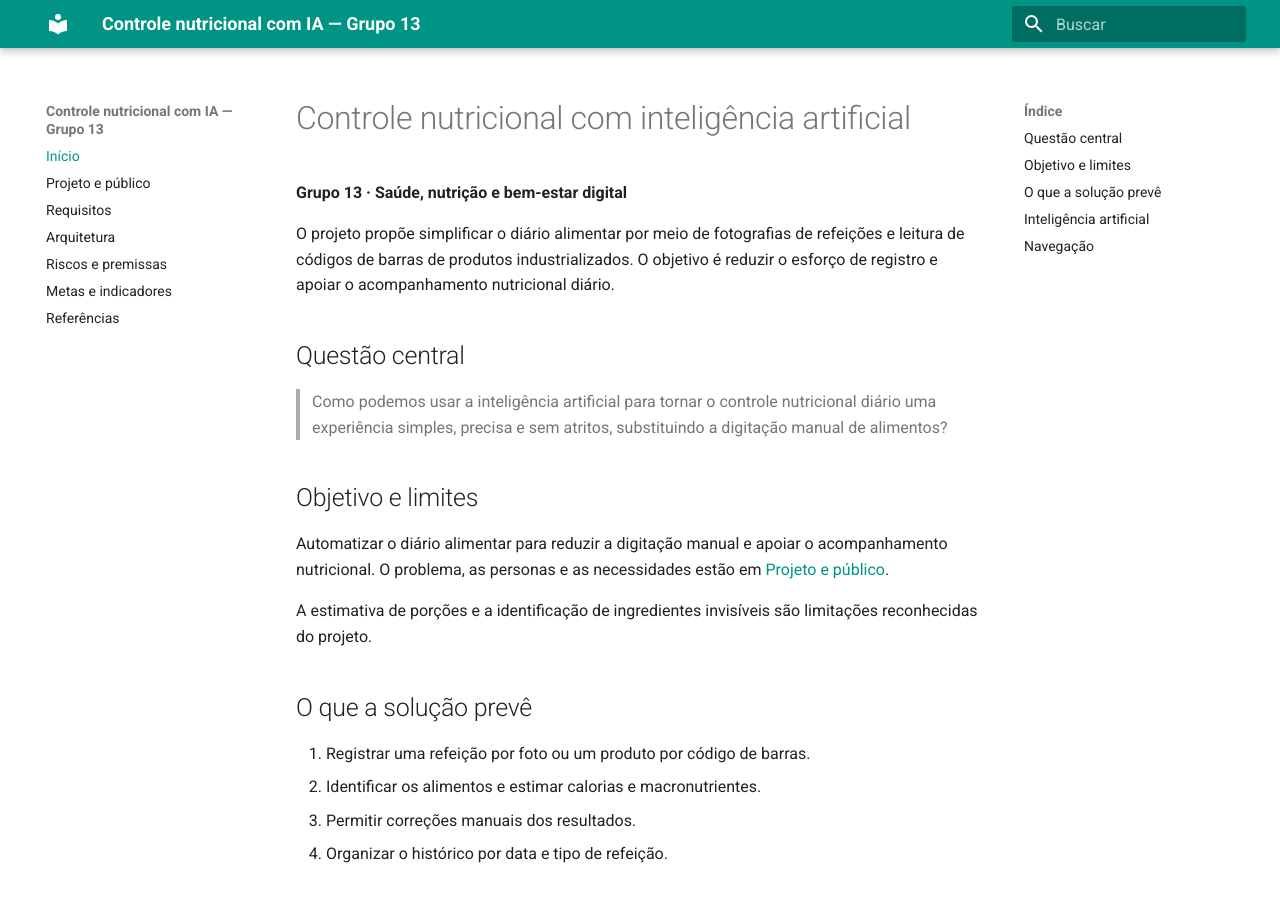
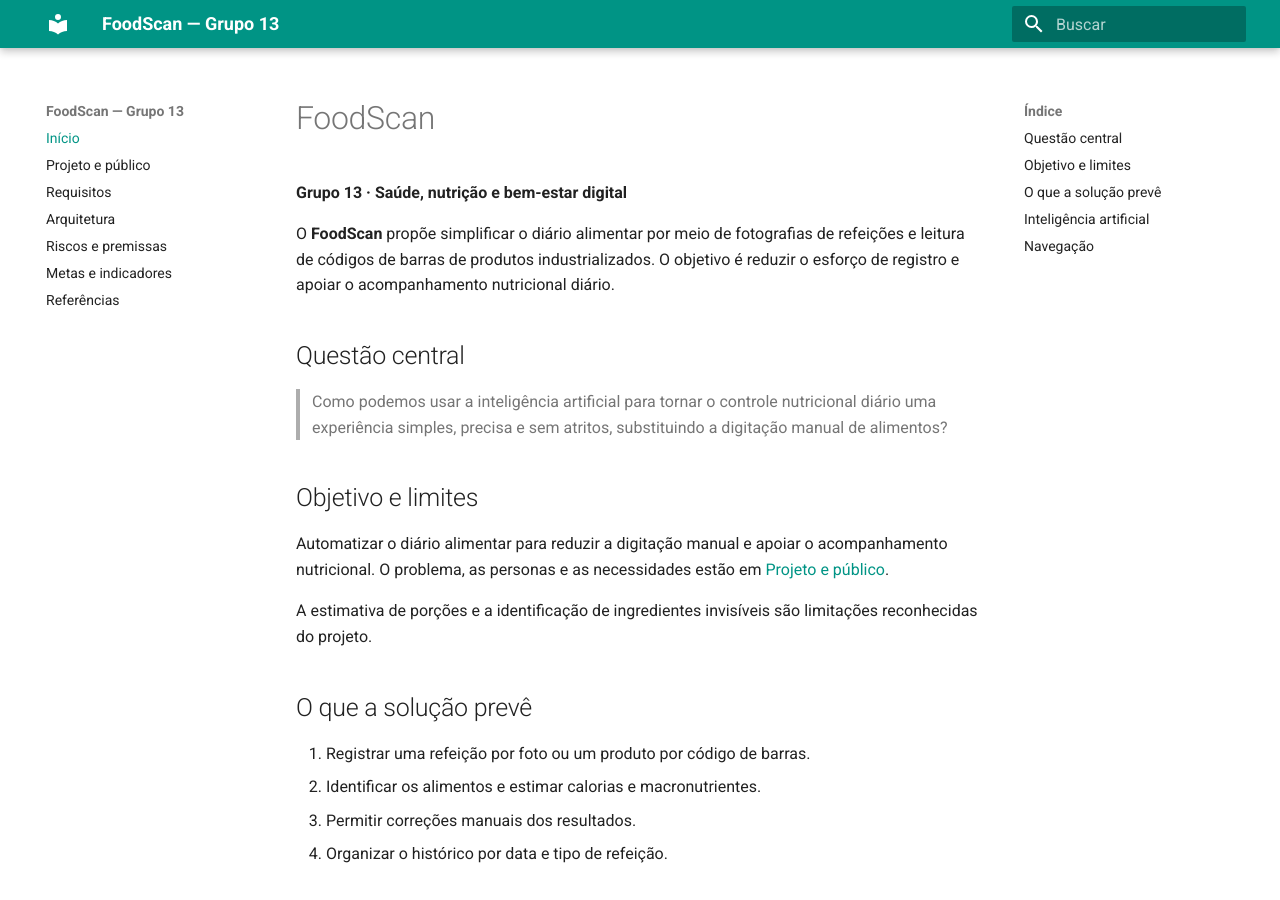
Before and after one commit to residencia-ia-Challenge-2/documentacao, an MkDocs documentation site: the page built from docs/index.md, in a window 1280 px wide and 900 px high. Built offline with MkDocs 1.6.1 and Material for MkDocs 9.7.7, drawn with Linux system fonts in a browser that asks for light colours.

Commit message:
mudança nome do projeto

```diff
--- a/docs/index.md
+++ b/docs/index.md
@@ -1,8 +1,8 @@
-# Controle nutricional com inteligência artificial
+# FoodScan
 
 **Grupo 13 · Saúde, nutrição e bem-estar digital**
 
-O projeto propõe simplificar o diário alimentar por meio de fotografias de refeições e leitura de códigos de barras de produtos industrializados. O objetivo é reduzir o esforço de registro e apoiar o acompanhamento nutricional diário.
+O **FoodScan** propõe simplificar o diário alimentar por meio de fotografias de refeições e leitura de códigos de barras de produtos industrializados. O objetivo é reduzir o esforço de registro e apoiar o acompanhamento nutricional diário.
 
 ## Questão central
 
--- a/mkdocs.yml
+++ b/mkdocs.yml
@@ -1,6 +1,6 @@
-site_name: Controle nutricional com IA — Grupo 13
+site_name: FoodScan — Grupo 13
 site_url: https://residencia-ia-challenge-2.github.io/documentacao/
-site_description: Requisitos, arquitetura planejada e avaliação do projeto de controle nutricional com IA.
+site_description: Requisitos, arquitetura planejada e avaliação do FoodScan, diário alimentar por fotografia e código de barras.
 site_author: Grupo 13
 theme:
   name: material
```
Also changed, not shown: README.md (+2 -2 lines), docs/arquitetura.md (+1 -1 lines), docs/projeto.md (+1 -1 lines), docs/requisitos.md (+1 -1 lines).
